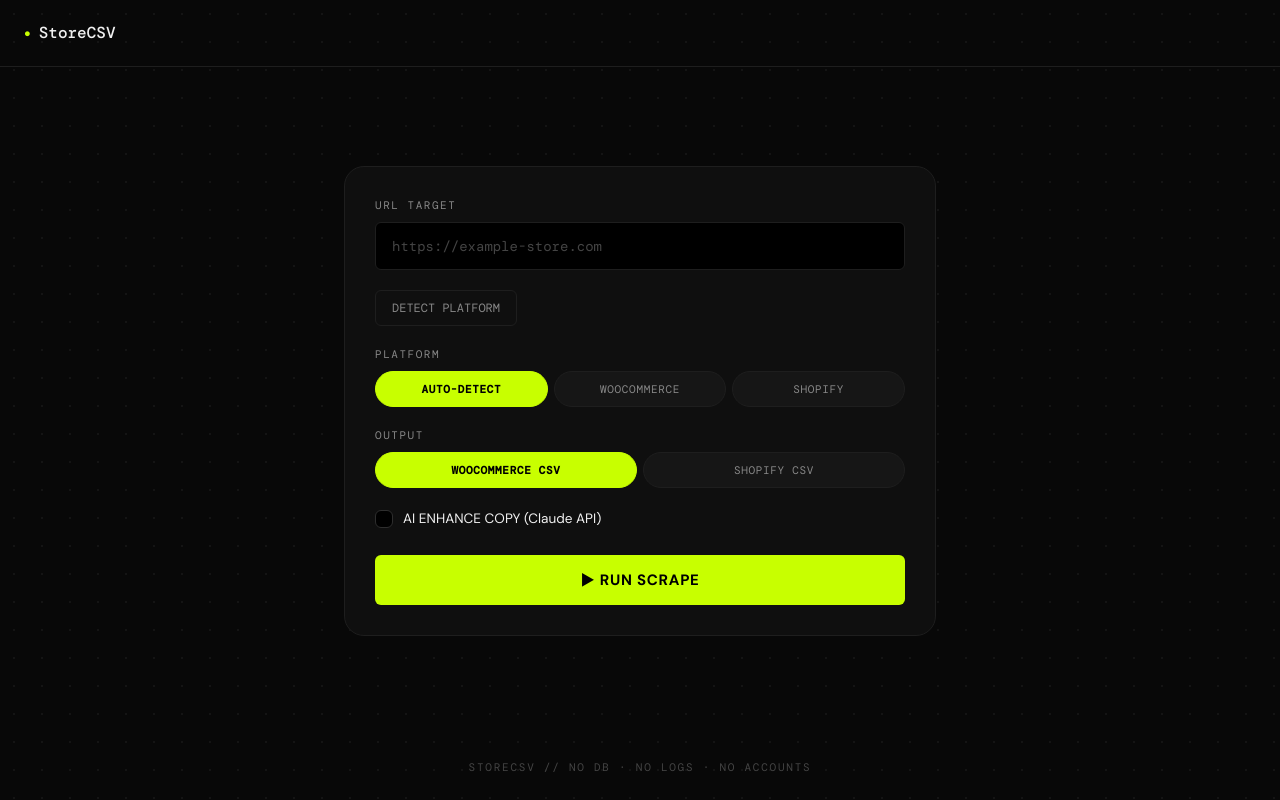
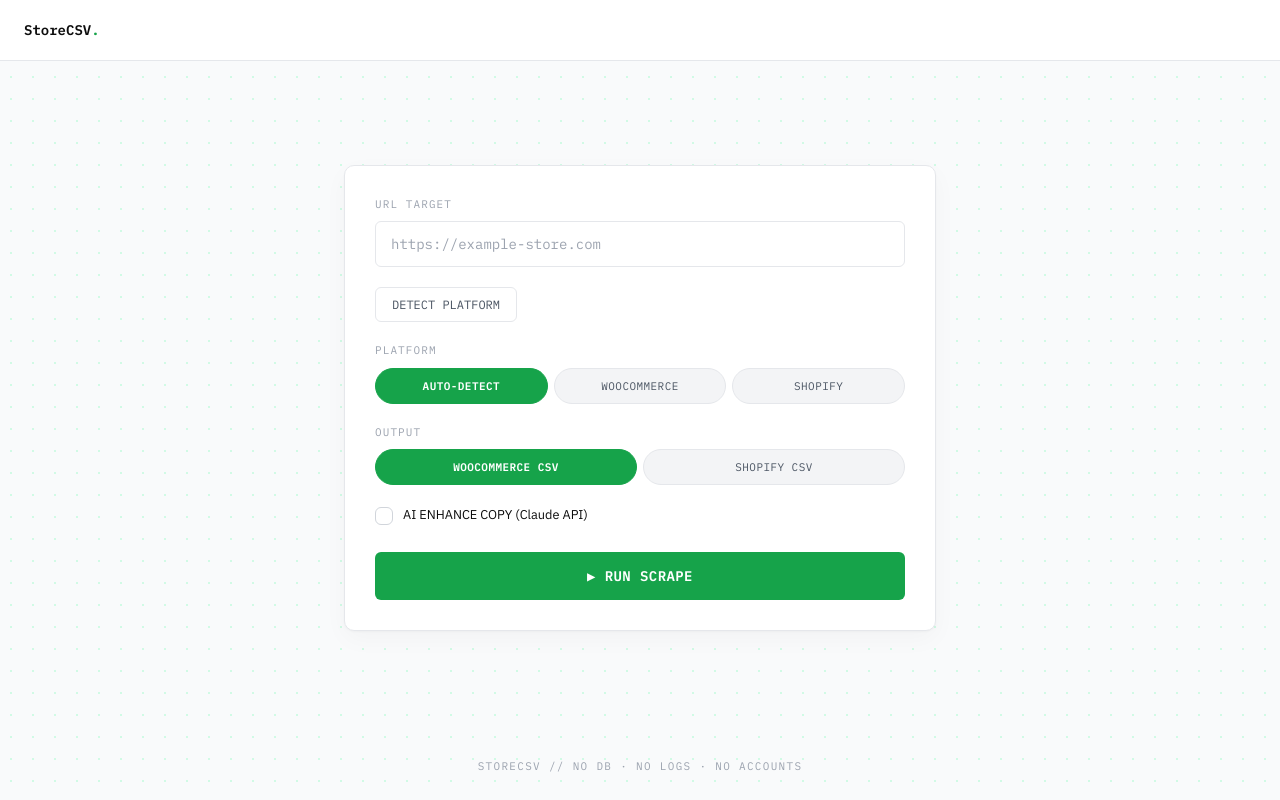
Before and after one commit to marfofofo/storerip, a Flask app: page / in a window 1280 px wide. Run offline with Flask 3, Linux system fonts and the light colour scheme.

Commit message:
redesign: app UI light theme — matches landing
Co-Authored-By: Claude Opus 4.8 (1M context) <noreply@anthropic.com>

```diff
--- a/static/style.css
+++ b/static/style.css
@@ -1,35 +1,41 @@
 /* ──────────────────────────────────────────────
    StoreCSV — app UI
-   Same design system as the marketing landing.
+   "White Dev Tool" light theme — matches the landing.
+   Live scrape output (.log / .bar) stays a dark code block.
    ────────────────────────────────────────────── */
 
 :root {
-  --bg: #080808;
-  --surface: #0f0f0f;
-  --surface-2: #161616;
-  --border: #1e1e1e;
-  --border-hover: #2e2e2e;
-  --text-1: #f0f0f0;
-  --text-2: #888888;
-  --text-3: #444444;
-  --accent: #c8ff00;
-  --accent-dim: #8ab300;
-  --danger: #ff4444;
-  --success: #00ff88;
-  --font-body: 'DM Sans', system-ui, -apple-system, sans-serif;
-  --font-mono: 'DM Mono', 'Courier New', monospace;
-  --radius-sm: 6px;
-  --radius-md: 12px;
-  --radius-lg: 20px;
+  --bg:           #ffffff;
+  --surface:      #f9fafb;
+  --surface-2:    #f3f4f6;
+  --border:       #e5e7eb;
+  --border-h:     #d1d5db;
+  --text-1:       #0d0d0d;
+  --text-2:       #4b5563;
+  --text-3:       #9ca3af;
+  --accent:       #16a34a;
+  --accent-light: #dcfce7;
+  --accent-dark:  #14532d;
+  --on-accent:    #ffffff;
+  --danger:       #dc2626;
+  --radius:       6px;
+  --radius-lg:    10px;
+  --dot:          #d1fae5;
+  /* dark code-block (log + progress bar), same as the landing demo card */
+  --term-bg:      #0d0d0d;
+  --term-text:    #e5e7eb;
+  --term-muted:   #6b7280;
+  --term-green:   #4ade80;
 }
 
 * { box-sizing: border-box; margin: 0; padding: 0; }
 
 html, body {
-  background: var(--bg);
+  background: var(--surface);
   color: var(--text-1);
-  font-family: var(--font-body);
-  line-height: 1.55;
+  font-family: 'IBM Plex Sans', system-ui, -apple-system, sans-serif;
+  font-size: 15px;
+  line-height: 1.6;
   -webkit-font-smoothing: antialiased;
 }
 
@@ -37,27 +43,24 @@ body {
   min-height: 100vh;
   display: flex;
   flex-direction: column;
-  /* Subtle dot grid */
-  background-image: radial-gradient(circle, #141414 1px, transparent 1px);
-  background-size: 28px 28px;
+  background-image: radial-gradient(circle, var(--dot) 1.5px, transparent 1.5px);
+  background-size: 22px 22px;
 }
 
 /* ── Header ── */
 .app-header {
-  padding: 20px 24px;
+  padding: 18px 24px;
+  background: var(--bg);
   border-bottom: 1px solid var(--border);
 }
 .logo {
-  font-family: var(--font-mono);
-  font-weight: 500;
-  font-size: 1rem;
+  font-family: 'IBM Plex Mono', monospace;
+  font-weight: 600;
+  font-size: 14px;
   color: var(--text-1);
   text-decoration: none;
-  display: inline-flex;
-  align-items: center;
-  gap: 8px;
 }
-.logo .led { color: var(--accent); font-size: 0.7em; }
+.logo .dot { color: var(--accent); }
 .logo:hover { color: var(--text-1); }
 
 /* ── Centered column ── */
@@ -74,10 +77,11 @@ body {
 
 /* ── Panels + state transition ── */
 .panel {
-  background: var(--surface);
+  background: var(--bg);
   border: 1px solid var(--border);
   border-radius: var(--radius-lg);
   padding: 30px;
+  box-shadow: 0 1px 3px rgba(0,0,0,0.04), 0 8px 24px rgba(0,0,0,0.03);
 }
 .panel:not(.hidden) { animation: panel-in 0.2s ease both; }
 @keyframes panel-in {
@@ -90,54 +94,51 @@ body {
 .field { margin-bottom: 20px; }
 .label {
   display: block;
-  font-family: var(--font-mono);
+  font-family: 'IBM Plex Mono', monospace;
   font-size: 11px;
-  letter-spacing: 0.14em;
-  color: var(--text-2);
+  letter-spacing: 0.1em;
+  color: var(--text-3);
   text-transform: uppercase;
   margin-bottom: 8px;
 }
 
 .text-input {
   width: 100%;
-  background: #000;
+  background: var(--bg);
   border: 1px solid var(--border);
-  border-radius: var(--radius-sm);
+  border-radius: var(--radius);
   color: var(--text-1);
-  font-family: var(--font-mono);
+  font-family: 'IBM Plex Mono', monospace;
   font-size: 14px;
-  padding: 14px 16px;
+  padding: 13px 15px;
   outline: none;
   transition: border-color 0.15s, box-shadow 0.15s;
 }
 .text-input::placeholder { color: var(--text-3); }
 .text-input:focus {
   border-color: var(--accent);
-  box-shadow: 0 0 0 3px rgba(200, 255, 0, 0.08);
+  box-shadow: 0 0 0 3px rgba(22, 163, 74, 0.10);
 }
 
 /* ── Toggle groups (pill style) ── */
-.toggle-group {
-  display: flex;
-  gap: 6px;
-}
+.toggle-group { display: flex; gap: 6px; }
 .toggle {
   flex: 1;
   background: var(--surface-2);
   border: 1px solid var(--border);
   border-radius: 999px;
   color: var(--text-2);
-  font-family: var(--font-mono);
+  font-family: 'IBM Plex Mono', monospace;
   font-size: 11px;
-  letter-spacing: 0.06em;
+  letter-spacing: 0.04em;
   padding: 10px 8px;
   cursor: pointer;
   transition: background 0.14s, color 0.14s, border-color 0.14s;
 }
-.toggle:hover { color: var(--text-1); border-color: var(--border-hover); }
+.toggle:hover { color: var(--text-1); border-color: var(--border-h); }
 .toggle.active {
   background: var(--accent);
-  color: #000;
+  color: var(--on-accent);
   border-color: var(--accent);
   font-weight: 600;
 }
@@ -155,9 +156,9 @@ body {
 .checkbox input { position: absolute; opacity: 0; width: 0; height: 0; }
 .checkbox-box {
   width: 18px; height: 18px;
-  border: 1px solid var(--border-hover);
-  border-radius: var(--radius-sm);
-  background: #000;
+  border: 1px solid var(--border-h);
+  border-radius: var(--radius);
+  background: var(--bg);
   display: inline-flex; align-items: center; justify-content: center;
   flex-shrink: 0;
   transition: background 0.14s, border-color 0.14s;
@@ -167,60 +168,60 @@ body {
   border-color: var(--accent);
 }
 .checkbox input:checked + .checkbox-box::after {
-  content: "\2713"; color: #000; font-size: 0.75rem; font-weight: 700;
+  content: "\2713"; color: var(--on-accent); font-size: 0.75rem; font-weight: 700;
 }
 .checkbox.disabled { color: var(--text-3); cursor: not-allowed; }
 .checkbox.disabled .checkbox-box { border-color: var(--border); }
-.badge-off { font-family: var(--font-mono); color: var(--danger); font-size: 0.7rem; letter-spacing: 0.08em; }
+.badge-off { font-family: 'IBM Plex Mono', monospace; color: var(--danger); font-size: 0.7rem; letter-spacing: 0.06em; }
 
 /* ── Buttons ── */
 .btn {
-  font-family: var(--font-body);
-  font-size: 0.9rem;
+  font-family: 'IBM Plex Mono', monospace;
+  font-size: 13px;
   cursor: pointer;
   border: 1px solid transparent;
-  border-radius: var(--radius-sm);
+  border-radius: var(--radius);
   padding: 12px 18px;
-  transition: filter 0.14s, background 0.14s, color 0.14s, border-color 0.14s, transform 0.08s;
+  transition: background 0.14s, color 0.14s, border-color 0.14s, transform 0.08s;
 }
 .btn:active { transform: scale(0.98); }
-.btn:disabled { opacity: 0.4; cursor: not-allowed; }
+.btn:disabled { opacity: 0.45; cursor: not-allowed; }
 
 .btn-primary {
   width: 100%;
   background: var(--accent);
-  color: #000;
-  font-weight: 700;
-  font-size: 15px;
+  color: var(--on-accent);
+  font-weight: 600;
+  font-size: 14px;
   padding: 14px;
-  letter-spacing: 0.05em;
+  letter-spacing: 0.03em;
   margin-top: 6px;
 }
-.btn-primary:hover:not(:disabled) { filter: brightness(0.9); }
+.btn-primary:hover:not(:disabled) { background: var(--accent-dark); }
 
 .btn-ghost {
-  background: transparent;
+  background: var(--bg);
   color: var(--text-2);
   border-color: var(--border);
 }
-.btn-ghost:hover { color: var(--text-1); border-color: var(--border-hover); }
+.btn-ghost:hover { color: var(--text-1); border-color: var(--border-h); }
 
 .btn-danger {
   width: 100%;
-  background: transparent;
+  background: var(--bg);
   color: var(--danger);
-  border-color: rgba(255, 68, 68, 0.4);
+  border-color: rgba(220, 38, 38, 0.35);
   margin-top: 4px;
 }
-.btn-danger:hover { background: rgba(255, 68, 68, 0.1); border-color: var(--danger); }
+.btn-danger:hover { background: rgba(220, 38, 38, 0.06); border-color: var(--danger); }
 
 #step-done .btn-ghost,
 #step-error .btn-ghost { width: 100%; margin-top: 10px; }
 
 /* ── Row / detect ── */
 .row { display: flex; align-items: center; gap: 14px; margin-bottom: 20px; }
-.row .btn { padding: 9px 16px; font-family: var(--font-mono); font-size: 12px; }
-.detect-result { font-family: var(--font-mono); font-size: 12px; color: var(--text-2); }
+.row .btn { padding: 9px 16px; font-size: 12px; }
+.detect-result { font-family: 'IBM Plex Mono', monospace; font-size: 12px; color: var(--text-3); }
 .detect-result.found { color: var(--accent); }
 .detect-result.none { color: var(--danger); }
 
@@ -371,9 +379,9 @@ body {
   text-align: center;
   padding: 24px;
   color: var(--text-3);
-  font-family: var(--font-mono);
+  font-family: 'IBM Plex Mono', monospace;
   font-size: 11px;
-  letter-spacing: 0.16em;
+  letter-spacing: 0.12em;
 }
 
 @media (max-width: 520px) {
--- a/templates/index.html
+++ b/templates/index.html
@@ -6,13 +6,13 @@
   <title>StoreCSV — Export</title>
   <link rel="preconnect" href="https://fonts.googleapis.com">
   <link rel="preconnect" href="https://fonts.gstatic.com" crossorigin>
-  <link href="https://fonts.googleapis.com/css2?family=DM+Mono:wght@400;500&family=DM+Sans:opsz,wght@9..40,400;9..40,500;9..40,700&display=swap" rel="stylesheet">
+  <link href="https://fonts.googleapis.com/css2?family=IBM+Plex+Mono:wght@400;500;600&family=IBM+Plex+Sans:wght@400;500;600;700&display=swap" rel="stylesheet">
   <link rel="stylesheet" href="{{ url_for('static', filename='style.css') }}">
 </head>
 <body>
   <header class="app-header">
     <a class="logo" href="https://storerip-opil7d97i-marfofofos-projects.vercel.app">
-      <span class="led">●</span> StoreCSV
+      StoreCSV<span class="dot">.</span>
     </a>
   </header>
 
```
Also changed, not shown: other parts of static/style.css (+31 -24 lines).
